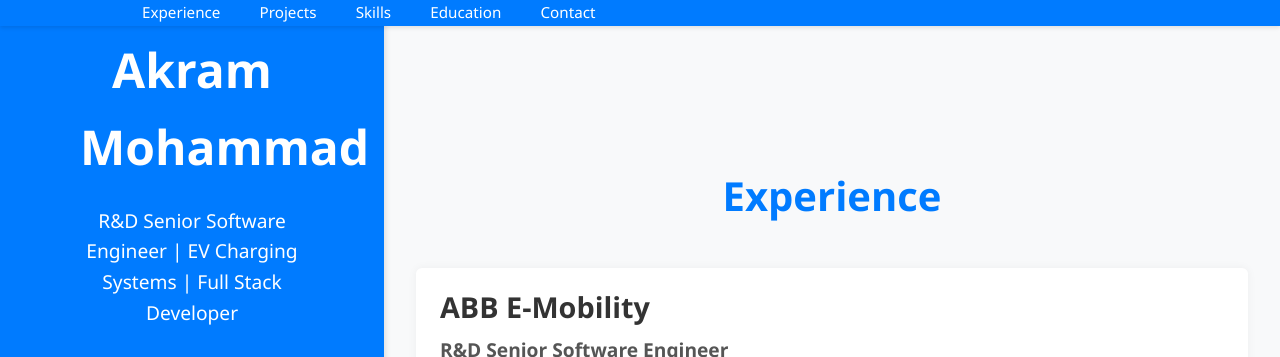
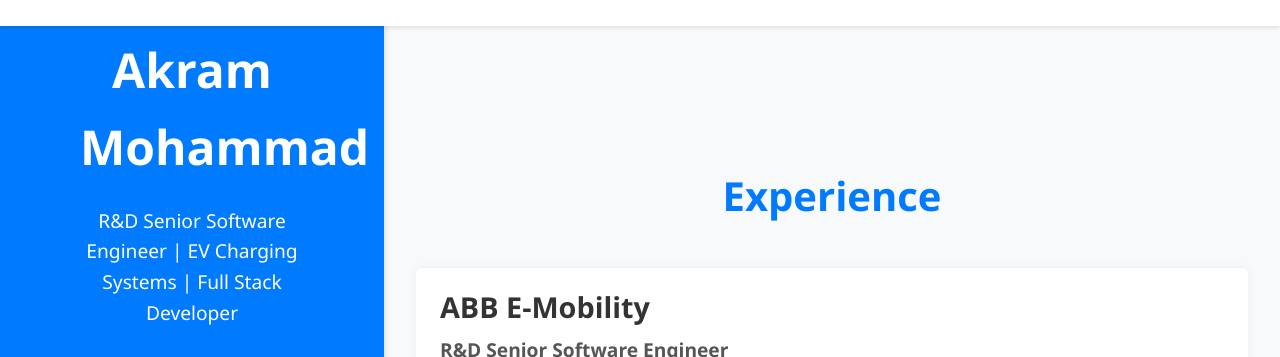
Before and after one commit to Akram1234/p, a plain HTML site: page index.html in a window 1280 px wide. Shown: the top 357 px of the page. Drawn offline with nearby package versions, Linux system fonts and the light colour scheme.

Commit message:
Update style.css

```diff
--- a/style.css
+++ b/style.css
@@ -21,7 +21,7 @@
 
   /* Navbar */
   .navbar {
-    background: #007bff;
+    background: #fff;
     box-shadow: 0 2px 4px rgba(0,0,0,0.1);
     position: fixed;
     width: 100%;
```
